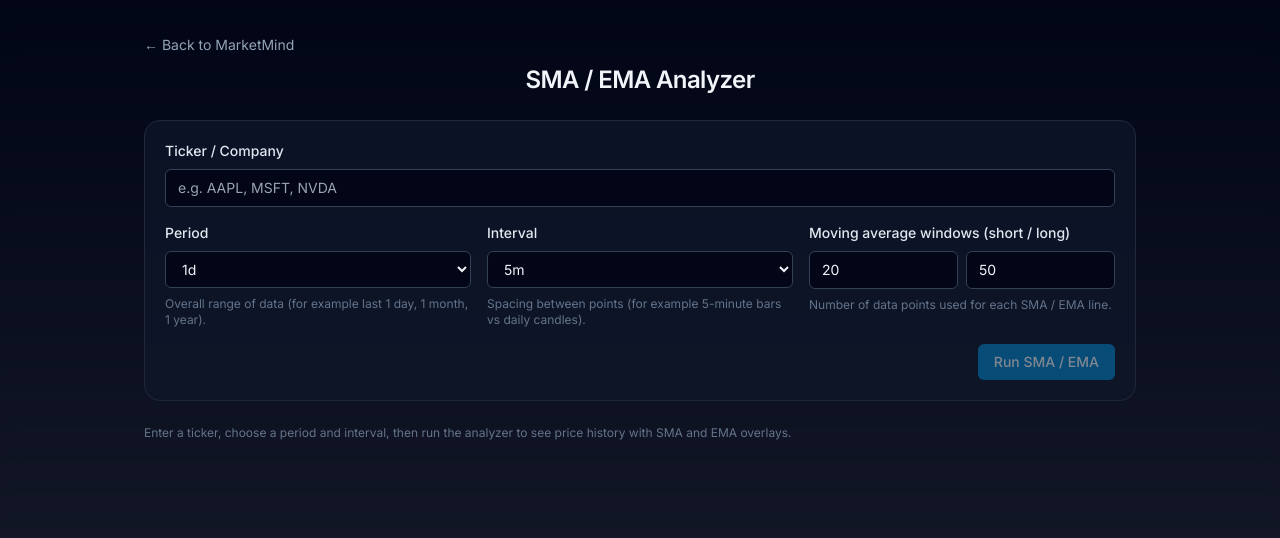
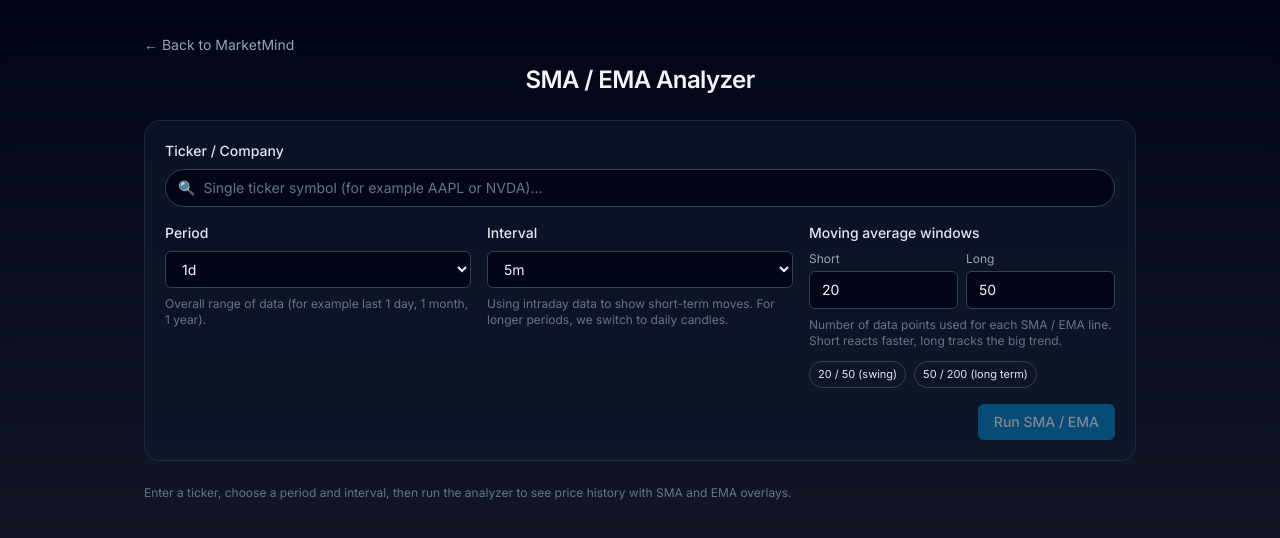
Before and after one commit to marketmind-service/frontend, a Next.js app: page /sma-ema in a window 1280 px wide. Shown: the top 538 px of the page. Built offline with nearby package versions, Linux system fonts and the light colour scheme.

Commit message:
sma/ema progress

```diff
--- a/app/sma-ema/page.tsx
+++ b/app/sma-ema/page.tsx
@@ -1,6 +1,6 @@
 "use client";
 
-import { useState } from "react";
+import { useState, useEffect } from "react";
 import Link from "next/link";
 import {
   ResponsiveContainer,
@@ -13,9 +13,9 @@ import {
   Legend,
 } from "recharts";
 
-// ------------------------------
-// Types copied from lookup page
-// ------------------------------
+/* ==============================
+   Shared types / helpers
+   ============================== */
 
 type TailOhlcvRow = {
   Open?: number;
@@ -45,8 +45,14 @@ type PricePoint = {
   close: number;
 };
 
+type IndicatorPoint = PricePoint & {
+  smaShort?: number | null;
+  smaLong?: number | null;
+  emaShort?: number | null;
+  emaLong?: number | null;
+};
+
 // Convert tail_ohlcv dict into a sorted array of { time, close }
-// (same logic as lookup page)
 function buildChartData(
   tail: Record<string, TailOhlcvRow> | null | undefined
 ): PricePoint[] {
@@ -78,16 +84,9 @@ function buildChartData(
   return points;
 }
 
-// ------------------------------
-// Indicator helpers (SMA / EMA)
-// ------------------------------
-
-type IndicatorPoint = PricePoint & {
-  smaShort?: number | null;
-  smaLong?: number | null;
-  emaShort?: number | null;
-  emaLong?: number | null;
-};
+/* ==============================
+   SMA / EMA helpers
+   ============================== */
 
 function addSMA(
   data: IndicatorPoint[],
@@ -124,7 +123,7 @@ function addEMA(
   for (let i = 0; i < data.length; i++) {
     const price = data[i].close;
     if (ema === null) {
-      ema = price; // simple seeding
+      ema = price; // seed EMA with first price
     } else {
       ema = price * k + ema * (1 - k);
     }
@@ -133,12 +132,201 @@ function addEMA(
   return data;
 }
 
-// ------------------------------
-// Page component
-// ------------------------------
+/* ==============================
+   Period / Interval logic
+   ============================== */
 
 const PERIOD_OPTIONS = ["1d", "5d", "1mo", "6mo", "1y", "5y", "max"];
-const INTERVAL_OPTIONS = ["1m", "5m", "15m", "1d"];
+const INTRADAY_INTERVALS = ["1m", "5m", "15m"];
+const ALL_INTERVAL_OPTIONS = [...INTRADAY_INTERVALS, "1d"];
+
+function allowedIntervalsForPeriod(period: string): string[] {
+  switch (period) {
+    case "1d":
+    case "5d":
+      return ["1m", "5m", "15m", "1d"]; // intraday OK
+    case "1mo":
+      return ["5m", "15m", "1d"]; // keep 5m/15m/daily
+    case "6mo":
+    case "1y":
+    case "5y":
+    case "max":
+    default:
+      return ["1d"]; // long range → daily only
+  }
+}
+
+/* ==============================
+   Ticker search (same UX as lookup)
+   ============================== */
+
+type StockSuggestion = {
+  symbol: string;
+  name: string;
+  type: string;
+};
+
+const TRENDING_STOCKS: StockSuggestion[] = [
+  { symbol: "NVDA", name: "NVIDIA Corporation", type: "Stock" },
+  { symbol: "AAPL", name: "Apple Inc.", type: "Stock" },
+  { symbol: "MSFT", name: "Microsoft Corporation", type: "Stock" },
+  { symbol: "TSLA", name: "Tesla, Inc.", type: "Stock" },
+  { symbol: "AMD", name: "Advanced Micro Devices, Inc.", type: "Stock" },
+];
+
+type TickerSearchProps = {
+  value: string;
+  onChange: (val: string) => void;
+  onSubmit: () => void;
+};
+
+function TickerSearch({ value, onChange, onSubmit }: TickerSearchProps) {
+  const [focused, setFocused] = useState(false);
+  const [remoteSuggestions, setRemoteSuggestions] = useState<StockSuggestion[]>(
+    []
+  );
+
+  const query = value.trim();
+  const upperQuery = query.toUpperCase();
+
+  useEffect(() => {
+    if (!upperQuery) {
+      setRemoteSuggestions([]);
+      return;
+    }
+
+    const controller = new AbortController();
+    const timeoutId = setTimeout(() => {
+      fetch(
+        `https://query1.finance.yahoo.com/v1/finance/search?q=${encodeURIComponent(
+          upperQuery
+        )}&quotesCount=5&newsCount=0`,
+        { signal: controller.signal }
+      )
+        .then((res) => (res.ok ? res.json() : Promise.reject()))
+        .then((json) => {
+          const quotes = (json?.quotes ?? []) as any[];
+          const mapped: StockSuggestion[] = quotes.map((q) => ({
+            symbol: q.symbol,
+            name: q.shortname || q.longname || q.symbol,
+            type: q.quoteType || "Stock",
+          }));
+          setRemoteSuggestions(mapped);
+        })
+        .catch(() => {
+          if (!controller.signal.aborted) {
+            setRemoteSuggestions([]);
+          }
+        });
+    }, 250);
+
+    return () => {
+      clearTimeout(timeoutId);
+      controller.abort();
+    };
+  }, [upperQuery]);
+
+  let suggestions: StockSuggestion[] = [];
+
+  if (!upperQuery) {
+    suggestions = TRENDING_STOCKS.slice(0, 4);
+  } else {
+    const source =
+      remoteSuggestions.length > 0 ? remoteSuggestions : TRENDING_STOCKS;
+
+    const startsWith = source.filter((s) =>
+      s.symbol.toUpperCase().startsWith(upperQuery)
+    );
+    const nameMatch = source.filter(
+      (s) =>
+        !startsWith.includes(s) &&
+        s.name.toUpperCase().includes(upperQuery)
+    );
+
+    suggestions = [...startsWith, ...nameMatch].slice(0, 4);
+  }
+
+  const showDropdown = focused && suggestions.length > 0;
+
+  function handleClear() {
+    onChange("");
+    setRemoteSuggestions([]);
+  }
+
+  return (
+    <div className="relative">
+      <div className="flex items-center rounded-full bg-slate-950 border border-slate-700 px-3 py-2 text-sm focus-within:border-sky-500">
+        <span className="mr-2 text-slate-500">🔍</span>
+        <input
+          className="flex-1 bg-transparent outline-none text-slate-100 placeholder:text-slate-500"
+          placeholder="Single ticker symbol (for example AAPL or NVDA)…"
+          value={value}
+          onChange={(e) => onChange(e.target.value)}
+          onFocus={() => setFocused(true)}
+          onBlur={() => {
+            setTimeout(() => setFocused(false), 100);
+          }}
+          onKeyDown={(e) => {
+            if (e.key === "Enter") {
+              e.preventDefault();
+              onSubmit();
+            } else if (e.key === "Escape") {
+              handleClear();
+            }
+          }}
+        />
+        {(focused || value) && (
+          <button
+            type="button"
+            onMouseDown={(e) => {
+              e.preventDefault();
+              handleClear();
+            }}
+            className="ml-2 text-slate-400 hover:text-slate-200 text-xs"
+          >
+            ✕
+          </button>
+        )}
+      </div>
+
+      {showDropdown && (
+        <div className="absolute z-20 mt-1 w-full rounded-xl bg-slate-950 border border-slate-800 shadow-lg text-sm overflow-hidden">
+          {!upperQuery && (
+            <div className="px-3 py-2 text-xs font-semibold text-slate-400 border-b border-slate-800">
+              Trending
+            </div>
+          )}
+          <ul>
+            {suggestions.map((s) => (
+              <li
+                key={s.symbol}
+                className="flex items-center justify-between px-3 py-2 hover:bg-slate-900 cursor-pointer"
+                onMouseDown={(e) => {
+                  e.preventDefault();
+                  onChange(s.symbol);
+                  setFocused(false);
+                  setRemoteSuggestions([]);
+                }}
+              >
+                <div className="flex flex-col">
+                  <span className="font-semibold text-slate-100">
+                    {s.symbol}
+                  </span>
+                  <span className="text-xs text-slate-400">{s.name}</span>
+                </div>
+                <span className="text-xs text-slate-500">{s.type}</span>
+              </li>
+            ))}
+          </ul>
+        </div>
+      )}
+    </div>
+  );
+}
+
+/* ==============================
+   Page component
+   ============================== */
 
 export default function SmaEmaPage() {
   const [ticker, setTicker] = useState("");
@@ -161,6 +349,43 @@ export default function SmaEmaPage() {
     lastEmaLong?: number | null;
   }>({});
 
+  // keep interval valid when period changes
+  useEffect(() => {
+    const allowed = allowedIntervalsForPeriod(period);
+    if (!allowed.includes(interval)) {
+      setInterval(allowed[allowed.length - 1]); // fall back to "1d" etc.
+    }
+  }, [period, interval]);
+
+  const isIntradaySelected = INTRADAY_INTERVALS.includes(interval);
+
+  function handleShortChange(raw: string) {
+    let val = parseInt(raw, 10);
+    if (Number.isNaN(val)) val = 5;
+    val = Math.max(2, Math.min(500, val));
+    // ensure short < long
+    if (val >= longWindow) {
+      setLongWindow(Math.min(600, val + 5));
+    }
+    setShortWindow(val);
+  }
+
+  function handleLongChange(raw: string) {
+    let val = parseInt(raw, 10);
+    if (Number.isNaN(val)) val = 50;
+    val = Math.max(3, Math.min(600, val));
+    // ensure long > short
+    if (val <= shortWindow) {
+      setShortWindow(Math.max(2, val - 5));
+    }
+    setLongWindow(val);
+  }
+
+  function applyPreset(shortW: number, longW: number) {
+    setShortWindow(shortW);
+    setLongWindow(longW);
+  }
+
   async function handleAnalyze() {
     const cleaned = ticker.trim().toUpperCase();
     if (!cleaned) return;
@@ -171,6 +396,11 @@ export default function SmaEmaPage() {
     setSeries([]);
     setSummary({});
 
+    const allowed = allowedIntervalsForPeriod(period);
+    const effectiveInterval = allowed.includes(interval)
+      ? interval
+      : allowed[allowed.length - 1];
+
     try {
       const res = await fetch("/api/lookup", {
         method: "POST",
@@ -178,7 +408,7 @@ export default function SmaEmaPage() {
         body: JSON.stringify({
           company: cleaned,
           period,
-          interval,
+          interval: effectiveInterval,
         }),
       });
 
@@ -213,7 +443,7 @@ export default function SmaEmaPage() {
       }
 
       const sWin = Math.max(2, shortWindow);
-      const lWin = Math.max(2, longWindow);
+      const lWin = Math.max(3, longWindow);
 
       let enriched: IndicatorPoint[] = base.map((p) => ({ ...p }));
 
@@ -240,6 +470,8 @@ export default function SmaEmaPage() {
   }
 
   const history = series;
+  const displayedPeriod = data?.period ?? period;
+  const displayedInterval = data?.interval ?? interval;
 
   return (
     <main className="min-h-screen bg-slate-950/90 backdrop-blur text-slate-100 flex flex-col items-center">
@@ -263,17 +495,10 @@ export default function SmaEmaPage() {
             <label className="block text-sm font-medium text-slate-200">
               Ticker / Company
             </label>
-            <input
-              className="w-full rounded-md bg-slate-950 border border-slate-700 px-3 py-2 text-sm outline-none focus:border-sky-500"
-              placeholder="e.g. AAPL, MSFT, NVDA"
+            <TickerSearch
               value={ticker}
-              onChange={(e) => setTicker(e.target.value.toUpperCase())}
-              onKeyDown={(e) => {
-                if (e.key === "Enter") {
-                  e.preventDefault();
-                  handleAnalyze();
-                }
-              }}
+              onChange={(v) => setTicker(v.toUpperCase())}
+              onSubmit={handleAnalyze}
             />
           </div>
 
@@ -307,53 +532,65 @@ export default function SmaEmaPage() {
                 value={interval}
                 onChange={(e) => setInterval(e.target.value)}
               >
-                {INTERVAL_OPTIONS.map((opt) => (
+                {allowedIntervalsForPeriod(period).map((opt) => (
                   <option key={opt} value={opt}>
                     {opt}
                   </option>
                 ))}
               </select>
               <p className="text-xs text-slate-500">
-                Spacing between points (for example 5-minute bars vs daily
-                candles).
+                {isIntradaySelected
+                  ? "Using intraday data to show short-term moves. For longer periods, we switch to daily candles."
+                  : "Using daily candles, which are better for 6-month, 1-year, or longer views."}
               </p>
             </div>
 
             <div className="space-y-2">
               <label className="block text-sm font-medium text-slate-200">
-                Moving average windows (short / long)
+                Moving average windows
               </label>
               <div className="flex gap-2">
+                <div className="flex-1">
+                  <div className="text-xs text-slate-400 mb-1">Short</div>
                   <input
                     type="number"
                     min={2}
-                  className="w-1/2 rounded-md bg-slate-950 border border-slate-700 px-3 py-2 text-sm outline-none focus:border-sky-500"
+                    className="w-full rounded-md bg-slate-950 border border-slate-700 px-3 py-2 text-sm outline-none focus:border-sky-500"
                     value={shortWindow}
-                  onChange={(e) =>
-                    setShortWindow(
-                      Number.isNaN(Number(e.target.value))
-                        ? 20
-                        : Number(e.target.value)
-                    )
-                  }
+                    onChange={(e) => handleShortChange(e.target.value)}
                   />
+                </div>
+                <div className="flex-1">
+                  <div className="text-xs text-slate-400 mb-1">Long</div>
                   <input
                     type="number"
-                  min={2}
-                  className="w-1/2 rounded-md bg-slate-950 border border-slate-700 px-3 py-2 text-sm outline-none focus:border-sky-500"
+                    min={3}
+                    className="w-full rounded-md bg-slate-950 border border-slate-700 px-3 py-2 text-sm outline-none focus:border-sky-500"
                     value={longWindow}
-                  onChange={(e) =>
-                    setLongWindow(
-                      Number.isNaN(Number(e.target.value))
-                        ? 50
-                        : Number(e.target.value)
-                    )
-                  }
+                    onChange={(e) => handleLongChange(e.target.value)}
                   />
                 </div>
+              </div>
               <p className="text-xs text-slate-500">
-                Number of data points used for each SMA / EMA line.
+                Number of data points used for each SMA / EMA line. Short
+                reacts faster, long tracks the big trend.
               </p>
+              <div className="flex flex-wrap gap-2 pt-1">
+                <button
+                  type="button"
+                  onClick={() => applyPreset(20, 50)}
+                  className="rounded-full border border-slate-700 px-2 py-1 text-[11px] text-slate-200 hover:border-sky-500"
+                >
+                  20 / 50 (swing)
+                </button>
+                <button
+                  type="button"
+                  onClick={() => applyPreset(50, 200)}
+                  className="rounded-full border border-slate-700 px-2 py-1 text-[11px] text-slate-200 hover:border-sky-500"
+                >
+                  50 / 200 (long term)
+                </button>
+              </div>
             </div>
           </div>
 
@@ -394,6 +631,14 @@ export default function SmaEmaPage() {
                   Symbol:{" "}
                   <span className="text-slate-100 font-mono">
                     {data.symbol ?? "N/A"}
+                  </span>
+                </p>
+                <p className="text-xs text-slate-500 mt-1">
+                  Period:{" "}
+                  <span className="text-slate-100">{displayedPeriod}</span> •
+                  Interval:{" "}
+                  <span className="text-slate-100">
+                    {displayedInterval}
                   </span>
                 </p>
               </div>
@@ -452,9 +697,9 @@ export default function SmaEmaPage() {
   );
 }
 
-// ------------------------------
-// Chart component
-// ------------------------------
+/* ==============================
+   Chart
+   ============================== */
 
 function SmaEmaChart({ history }: { history: IndicatorPoint[] }) {
   if (!history || history.length === 0) {
```
Lines whose indentation alone changed are shown as unchanged.
